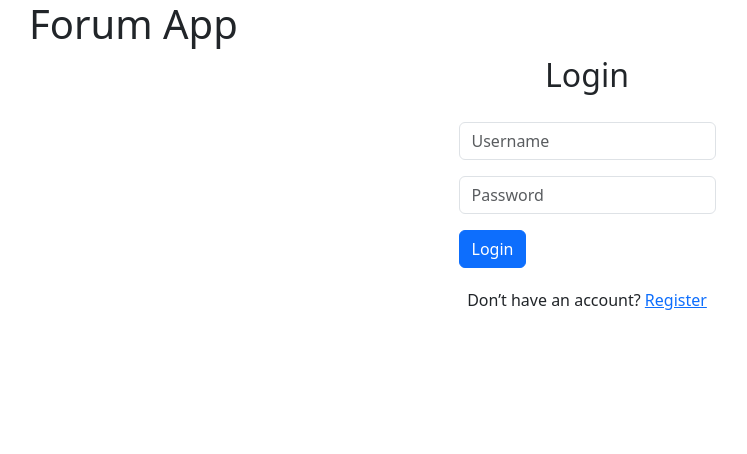
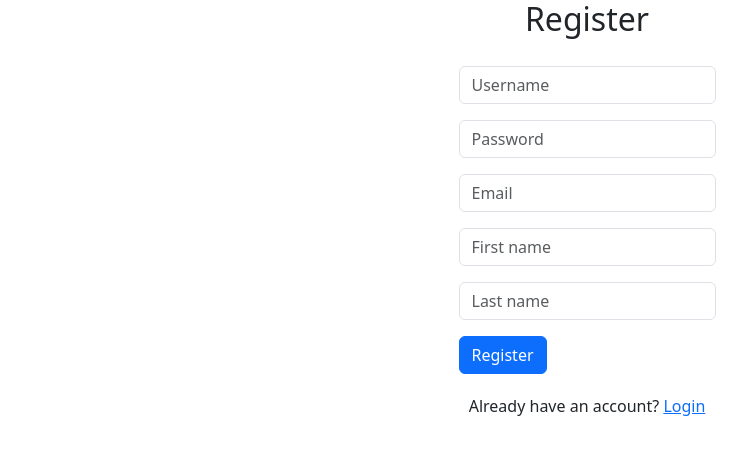
Before and after one commit to ccrack/Forum-Project, a React (Create React App) app in the folder forum-client/: page /register in a window 1280 px wide. Shown: the top 454 px of the page, without its empty margins (53-800 px from the left). Built offline with nearby package versions, Linux system fonts and the light colour scheme.

Commit message:
create route system to navigate within the app and add dashboard page

```diff
--- a/forum-client/package.json
+++ b/forum-client/package.json
@@ -11,6 +11,7 @@
     "bootstrap": "^5.3.7",
     "react": "^19.1.1",
     "react-dom": "^19.1.1",
+    "react-router-dom": "^7.8.1",
     "react-scripts": "5.0.1",
     "web-vitals": "^2.1.4"
   },
--- a/forum-client/src/App.js
+++ b/forum-client/src/App.js
@@ -1,29 +1,31 @@
-import React, { useState, useEffect, use } from 'react';
+import React, { useState } from 'react';
 import Login from './pages/account/Login';
-import API from '../src/services/api';
+import Register from './pages/account/Register';
+import { BrowserRouter as Router, Routes, Route, Navigate } from 'react-router-dom';
 import 'bootstrap/dist/css/bootstrap.min.css';
+import Dashboard from './pages/account/Dashboard';
 
 function App() {
- const [user, setUser] = useState(null);
-
-  const logout = () => {
-    localStorage.removeItem('token');
-    setUser(null);
-  };
+  const [user, setUser] = useState(null);
 
   return (
-    <div className='container'>
-      <h1>Forum App</h1>
-      {user ? (
-        <div>
-          <p>Welcome, {user.username}</p>
-          <button onClick={logout}>Logout</button>
+    <Router>
+      <Routes>
+        {/* Login route */}
+        <Route path="/login" element={<Login setUser={setUser} />} />
 
-        </div>
-      ) : (
-        <Login setUser={setUser} />
-      )}
-    </div>
+        {/* Register route */}
+        <Route path="/register" element={<Register />} />
+
+        <Route
+          path="/dashboard"
+          element={user ? <Dashboard user={user} setUser={setUser}/> : <Navigate to="/dashboard" />}
+        />
+
+        {/* Default route */}
+        <Route path="*" element={<Navigate to="/login" />} />
+      </Routes>
+    </Router>
   );
 }
 export default App;
--- /dev/null
+++ b/forum-client/src/pages/account/Dashboard.jsx
@@ -0,0 +1,25 @@
+import React from 'react';
+import { useNavigate } from 'react-router-dom';
+
+
+export default function Dashboard({ user, setUser }) {
+    const navigate = useNavigate();
+    const logout = () => {
+        // localStorage.removeItem('token');
+        // setUser(null);
+        navigate('/login');// go to login
+    };
+    return (
+        <div className='container'>
+            <h1>Forum App</h1>
+            {user ? (
+                <div>
+                    <p>Welcome, {user.username}</p>
+                    <button onClick={logout}>Logout</button>
+                </div>
+            ) : (
+                navigate('/login')
+            )}
+        </div>
+    );
+}
--- a/forum-client/src/pages/account/Login.jsx
+++ b/forum-client/src/pages/account/Login.jsx
@@ -1,6 +1,7 @@
 import React, { useState } from 'react';
 import API from '../../services/api';
-import Register from '../account/Register';
+import Register from './Register';
+import { Link, useNavigate } from 'react-router-dom';
 import './Login.css';
 
 export default function Login({ setUser }) {
@@ -8,15 +9,15 @@ export default function Login({ setUser }) {
     const [password, setPassword] = useState('');
     const [error, setError] = useState('');
     const [showRegister, setShowRegister] = useState(false);
+    const navigate = useNavigate();
 
     const handleLogin = async (e) => {
         e.preventDefault();
         try {
             const res = await API.post('users/login', { username, password });
             localStorage.setItem('token', res.data.token);
-
-
             setUser({ username });
+            navigate('/dashboard'); // go to dashboard after login
         } catch (err) {
             setError(err.response?.data?.error || 'Login failed');
         }
@@ -47,8 +48,7 @@ export default function Login({ setUser }) {
             </form>
             {error && <p style={{ color: 'red' }}>{error}</p>}
             <p>
-                Don’t have an account?{" "}
-                <a href='#' onClick={() => setShowRegister(true)}>Register</a>
+                Don’t have an account? <Link to="/register">Register</Link>
             </p>
         </div>
     );
--- a/forum-client/src/pages/account/Register.jsx
+++ b/forum-client/src/pages/account/Register.jsx
@@ -1,8 +1,9 @@
 import React, { useState } from 'react';
+import {Link, useNavigate } from 'react-router-dom';
 import API from '../../services/api';
 import './Register.css'
 
-export default function Register({ onRegisterSuccess }) {
+export default function Register() {
     const [username, setUsername] = useState('');
     const [password, setPassword] = useState('');
     const [email, setEmail] = useState('');
@@ -10,6 +11,7 @@ export default function Register({ onRegisterSuccess }) {
     const [firstName, setFirstname] = useState('');
     const [error, setError] = useState('');
     const [success, setSuccess] = useState('');
+    const navigate = useNavigate();
 
     const handleRegister = async (e) => {
         e.preventDefault();
@@ -17,7 +19,7 @@ export default function Register({ onRegisterSuccess }) {
             await API.post('/users/register', { username, password, email, lastName, firstName });
             setSuccess('Registration successful! You can now log in.');
             setError('');
-            onRegisterSuccess(); // navigate back to login
+            navigate('/login'); // redirect after success
         } catch (err) {
             setError(err.response?.data?.error || 'Registration failed');
             setSuccess('');
@@ -68,6 +70,9 @@ export default function Register({ onRegisterSuccess }) {
             </form>
             {error && <p style={{ color: 'red' }}>{error}</p>}
             {success && <p style={{ color: 'green' }}>{success}</p>}
+            <p>
+                Already have an account? <Link to="/login">Login</Link>
+            </p>
         </div>
     );
 }
```
Also changed, not shown: 1 other file (tests, documents, lock files or other folders).
